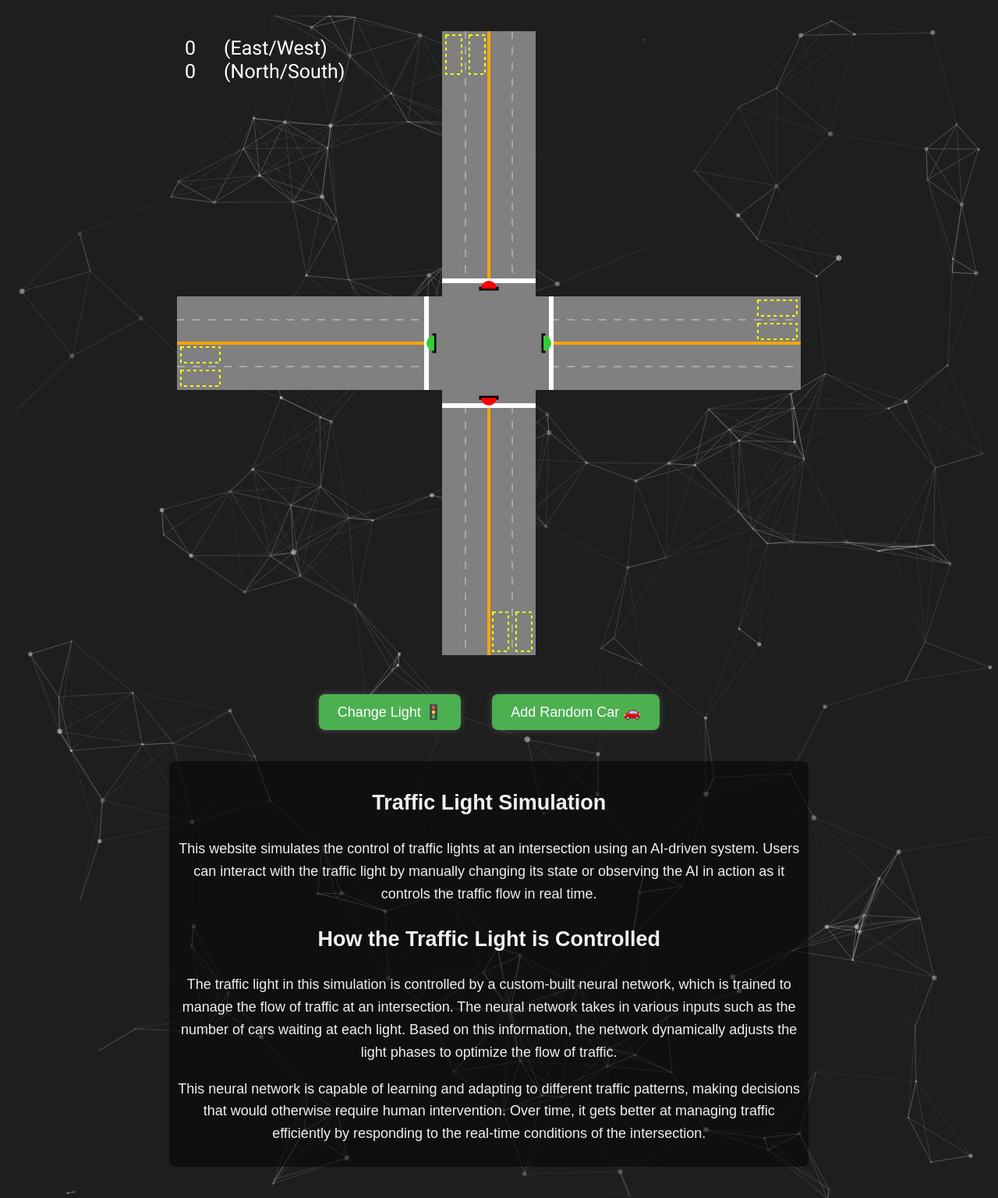
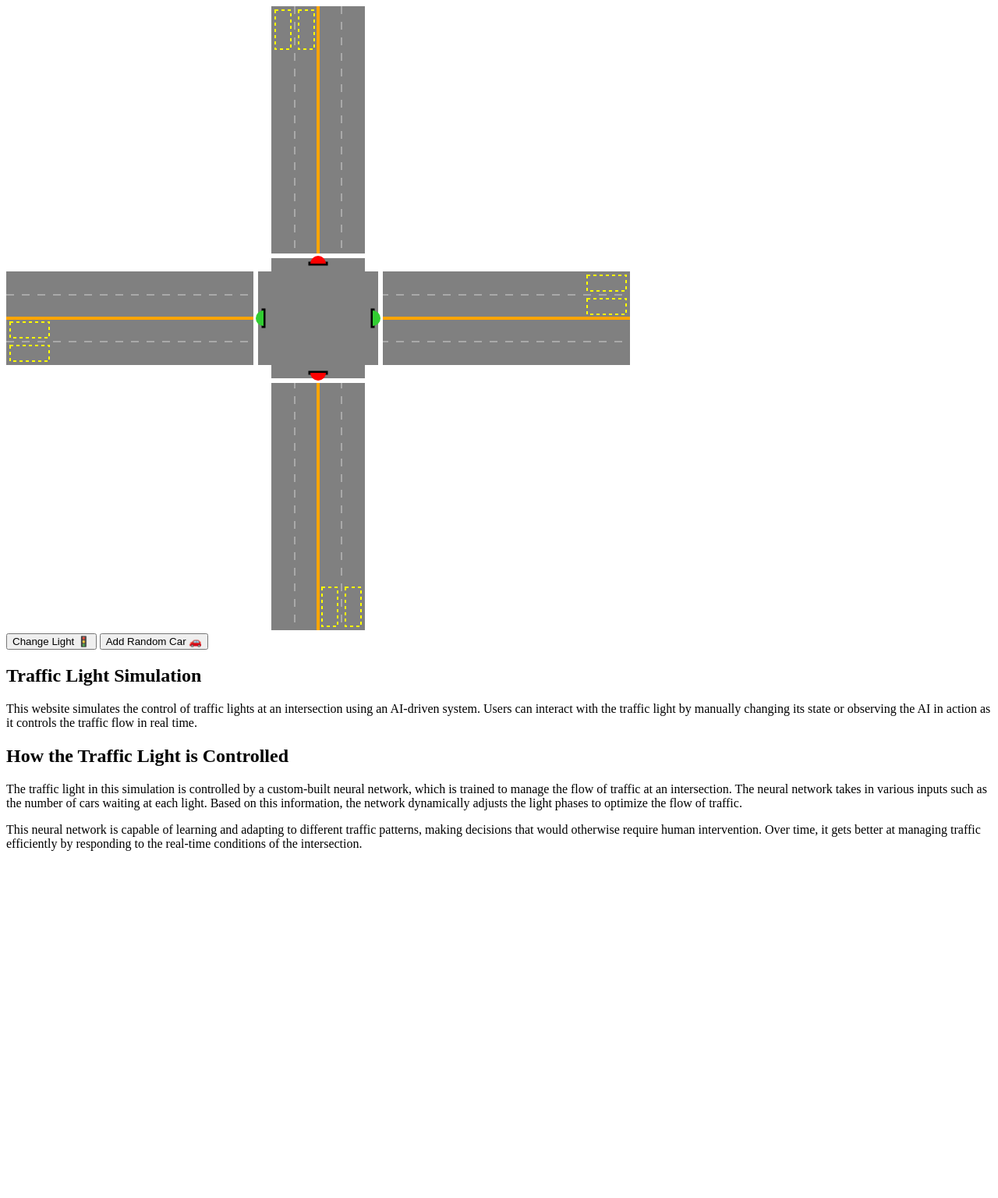
Before and after one commit to JBratvold/TrafficController, a Flask app: page / in a window 1280 px wide. Shown: the whole page at 78% size. After the commit the page ends 1091 px from the top, so only its background shows below. Run offline with Flask 3, Linux system fonts and the light colour scheme.

Commit message:
Removed all styles for easier readability

```diff
--- a/templates/index.html
+++ b/templates/index.html
@@ -4,116 +4,9 @@
   <meta charset="UTF-8" />
   <meta name="viewport" content="width=device-width, initial-scale=1.0" />
   <title>Traffic Light Simulation</title>
-  <link href="https://fonts.googleapis.com/css2?family=Roboto:wght@400;500;700&display=swap" rel="stylesheet">
 
-
-  <style>
-    /* General page setup */
-    body {
-        margin: 0;
-        padding: 0;
-        height: 100%;
-        overflow: auto; /* Allow scrolling */
-        overflow-x: hidden; /* Hide horizontal scrollbar */
-        display: flex;
-        justify-content: center;
-        align-items: flex-start; /* Align content at the top */
-        font-family: Arial, sans-serif;
-        color: white;
-        background-color: #1e1e1e;
-        position: relative;
-        width: 98%;
-    }
-
-    /* Container for buttons and canvas */
-    .container {
-      display: flex;
-      flex-direction: column;
-      align-items: center;
-      justify-content: flex-start;
-      z-index: 1;
-      position: relative;
-      min-height: 100vh; /* Ensure container is at least as tall as the viewport */
-      box-sizing: border-box; /* Prevent overflow from padding */
-      padding: 20px;
-      overflow: hidden; /* Hide scrollbars */
-    }
-
-    /* Canvas setup - transparent background */
-    canvas {
-      background: transparent;
-      display: block;
-      margin: 20px;
-      border-radius: 10px;
-      /* box-shadow: 0 0 20px rgba(255, 255, 255, 0.4); */
-    }
-
-    /* Button container aligned horizontally */
-    .button-container {
-      display: flex;
-      justify-content: center;
-      gap: 20px;
-      margin-top: 20px;
-    }
-
-    /* Button styling */
-    button {
-      padding: 12px 24px;
-      font-size: 18px;
-      border-radius: 8px;
-      margin: 10px;
-      border: none;
-      background-color: #4CAF50;
-      color: white;
-      cursor: pointer;
-      display: flex;
-      align-items: center;
-      justify-content: center;
-      gap: 8px;
-      transition: all 0.3s ease;
-      box-shadow: 0 0 10px rgba(255, 255, 255, 0.2);
-    }
-
-    button:hover {
-      background-color: #45a049;
-      transform: scale(1.05);
-      box-shadow: 0 0 20px rgba(255, 255, 255, 0.5);
-    }
-
-    button:active {
-      transform: scale(0.98);
-      box-shadow: 0 0 10px rgba(255, 255, 255, 0.3);
-    }
-
-    /* Text container styling */
-    .text-container {
-      text-align: center;
-      color: #f0f0f0;
-      margin-top: 30px;
-      max-width: 800px;
-      font-size: 18px;
-      line-height: 1.6;
-      padding: 10px;
-      background-color: rgba(0, 0, 0, 0.5); /* Slight transparency */
-      border-radius: 8px;
-    }
-
-    /* Ensure the particles are in the background */
-    #particles-js {
-      position: absolute;
-      top: 0;
-      left: 0;
-      width: 100%;
-      height: 100%;
-      z-index: -1;
-    }
-
-  </style>
 </head>
 <body>
-
-  <!-- Particle background -->
-  <div id="particles-js"></div>
 
   <div class="container">
     <canvas id="gameCanvas" width="800" height="800"></canvas>
@@ -144,86 +37,9 @@
     </div>
   </div>
 
+
   <!-- External JavaScript -->
   <script src="/static/trafficController.js"></script>
 
-  <!-- Particle.js Script -->
-  <script src="https://cdn.jsdelivr.net/particles.js/2.0.0/particles.min.js"></script>
-  <script>
-    particlesJS('particles-js', {
-    particles: {
-      number: {
-        value: 100,
-        density: {
-          enable: true,
-          value_area: 800
-        }
-      },
-      color: {
-        value: '#ffffff'
-      },
-      shape: {
-        type: 'circle',
-        stroke: {
-          width: 0,
-          color: '#000000'
-        }
-      },
-      opacity: {
-        value: 0.5,
-        random: true,
-        anim: {
-          enable: true,
-          speed: 1,
-          opacity_min: 0.1,
-          sync: false
-        }
-      },
-      size: {
-        value: 3,
-        random: true,
-        anim: {
-          enable: true,
-          speed: 40,
-          size_min: 0.1,
-          sync: false
-        }
-      },
-      line_linked: {
-        enable: true,
-        distance: 150,
-        color: '#ffffff',
-        opacity: 0.4,
-        width: 1
-      },
-      move: {
-        enable: true,
-        speed: 3,
-        direction: 'none',
-        random: true,
-        straight: false,
-        out_mode: 'out',
-        bounce: false,
-        attract: {
-          enable: false
-        }
-      }
-    },
-    interactivity: {
-      detect_on: 'canvas',
-      events: {
-        onhover: {
-          enable: true,
-          mode: 'repulse'
-        },
-        onclick: {
-          enable: true,
-          mode: 'push'
-        }
-      }
-    },
-    retina_detect: true
-  });
-  </script>
 </body>
 </html>
```
